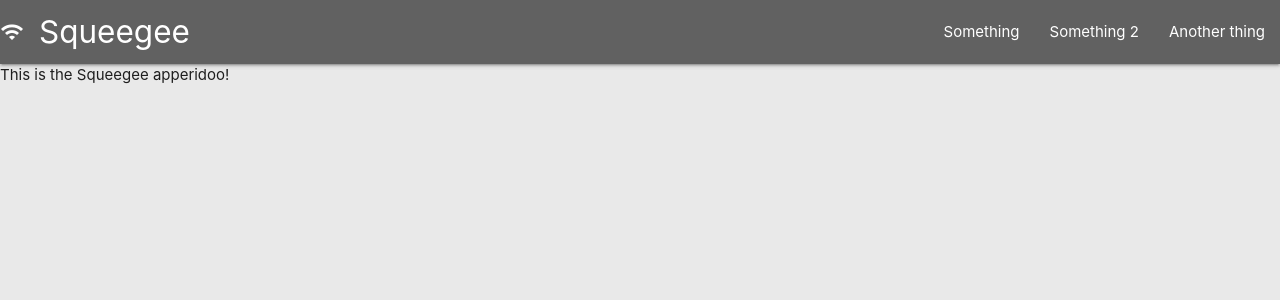
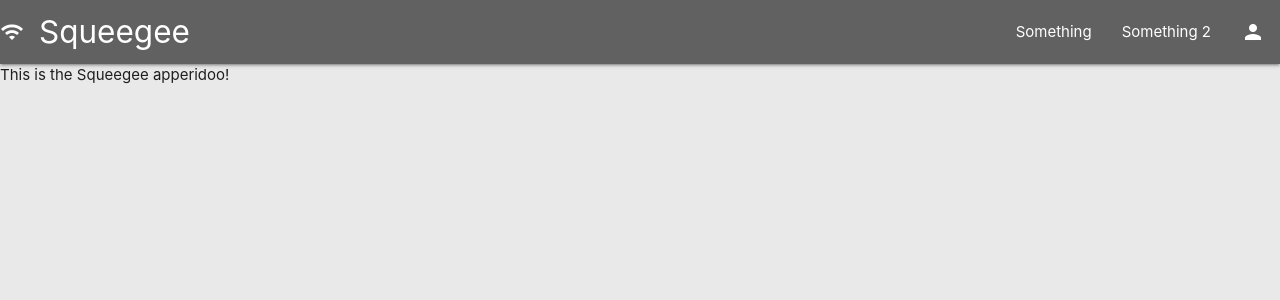
Before and after one commit to squeegee-whiteboard/client, a React app: page / in a window 1280 px wide. Shown: the top 300 px of the page. Built offline with nearby package versions, Linux system fonts and the light colour scheme.

Commit message:
icon added

```diff
--- a/src/components/nav.jsx
+++ b/src/components/nav.jsx
@@ -13,7 +13,11 @@ function Nav() {
         <ul id="nav-mobile" className="right hide-on-med-and-down">
           <li><a href="index.html">Something</a></li>
           <li><a href="index.html">Something 2</a></li>
-          <li><a href="index.html">Another thing</a></li>
+          <li>
+            <a href="index.html">
+              <i className="material-icons">person</i>
+            </a>
+          </li>
         </ul>
       </div>
     </nav>
```
